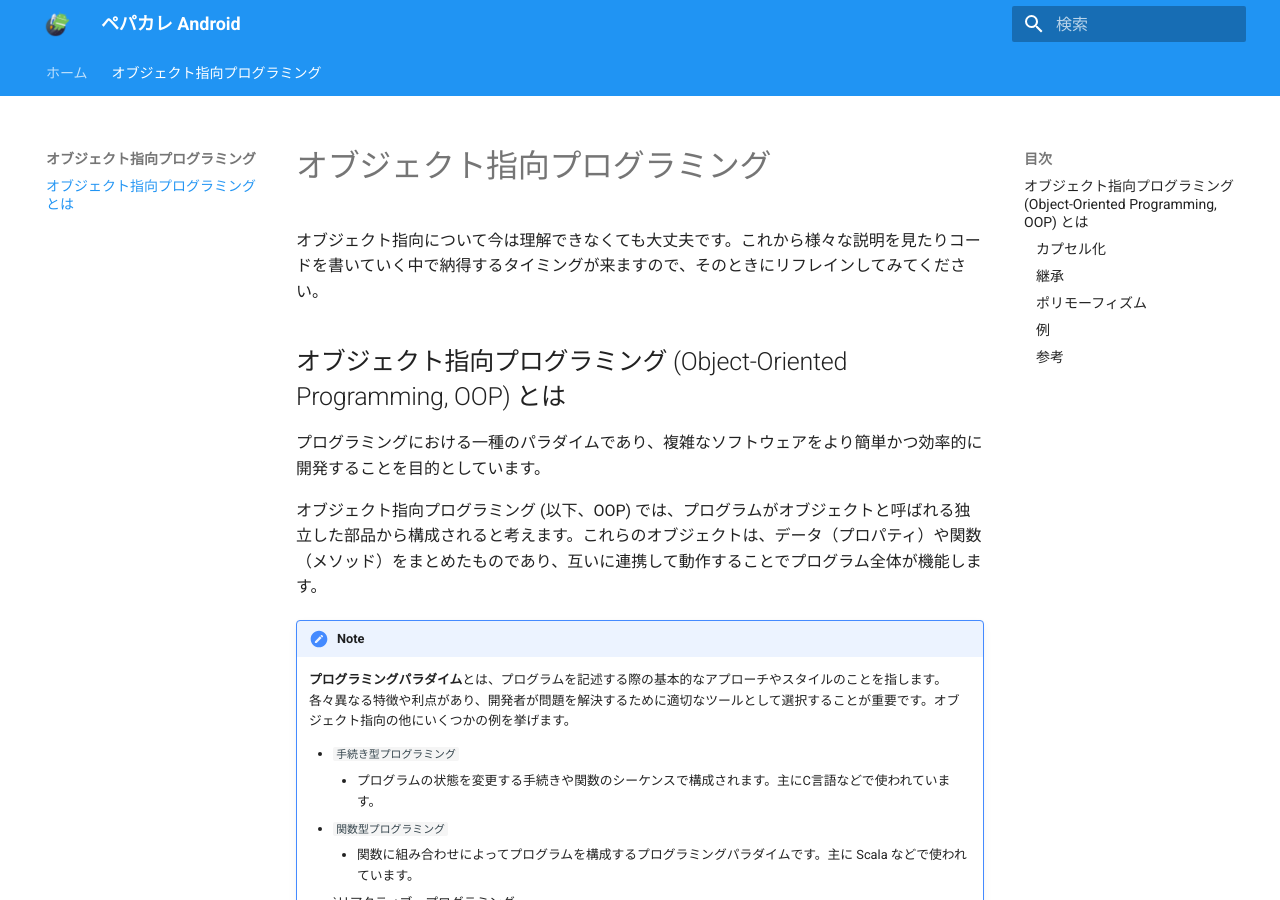
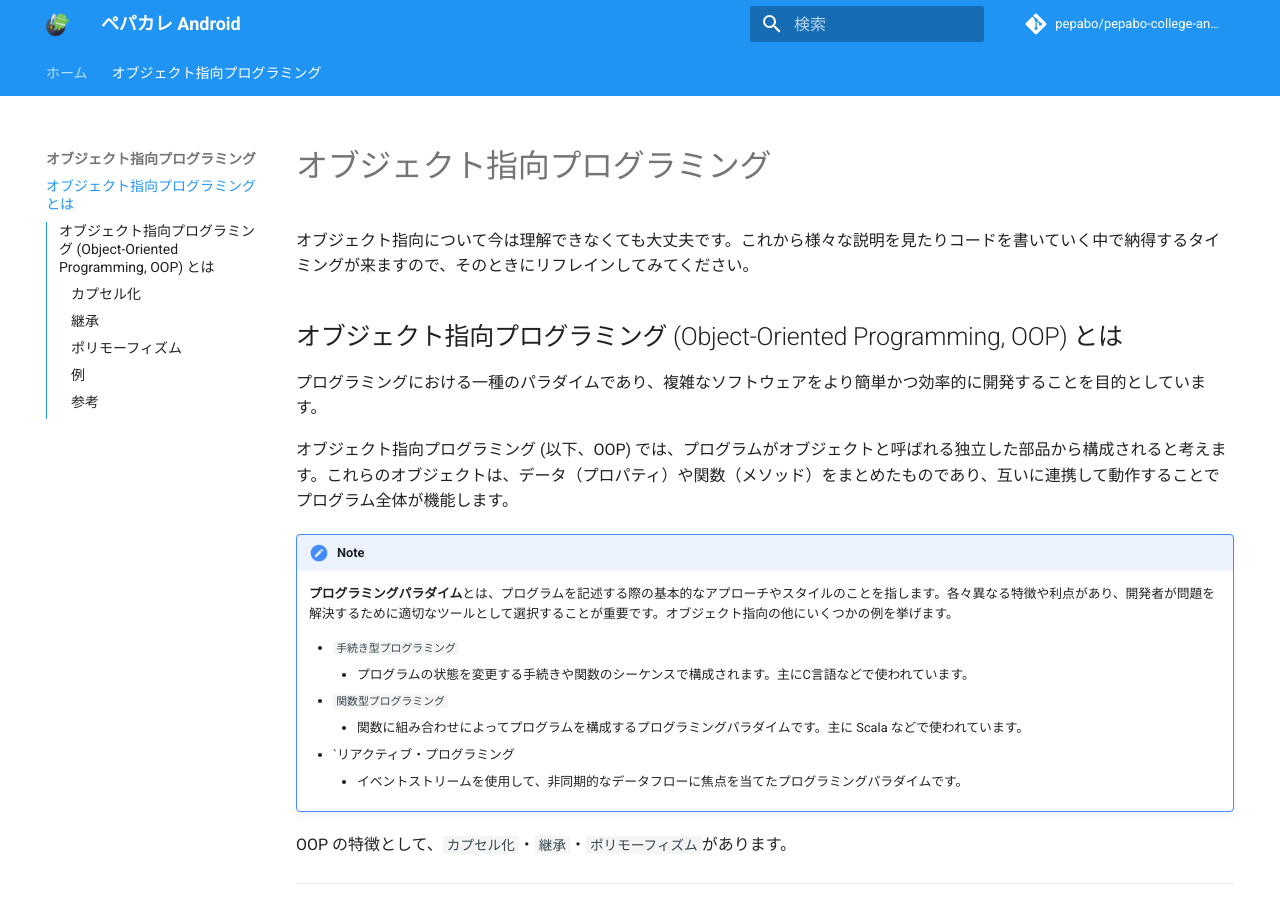
Before and after one commit to tick-taku/AndroidAppStudy, an MkDocs documentation site: the page built from docs/oop/object_oriented_programing.md, in a window 1280 px wide and 900 px high. Built offline with MkDocs 1.6.1 and Material for MkDocs 9.7.7, drawn with Linux system fonts in a browser that asks for light colours.

Commit message:
少し見やすく設定してみる

```diff
--- a/mkdocs.yml
+++ b/mkdocs.yml
@@ -1,6 +1,8 @@
 site_name: ペパカレ Android
 site_description: ペパカレ Android のカリキュラム用にテキストを置いたり課題を提出してもらうリポジトリです。
 site_author: GMO Pepabo, Inc.
+repo_name: pepabo/pepabo-college-android
+repo_url: https://git.pepabo.com/pepabo/pepabo-college-android
 nav:
 - ホーム: index.md
 - オブジェクト指向プログラミング:
@@ -15,7 +17,12 @@ theme:
     primary: blue
     accent: orange
   features:
-    - tabs
+    - navigation.tabs
+    - navigation.instant
+    - navigation.expand
+    - navigation.top
+    - toc.integrate
+    - header.autohide
 plugins:
   - search:
       lang: ja
```
